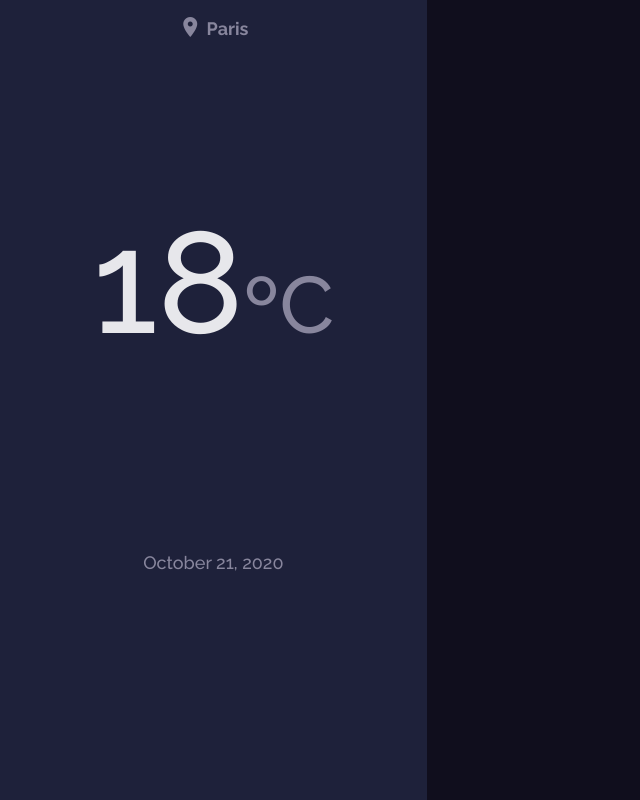
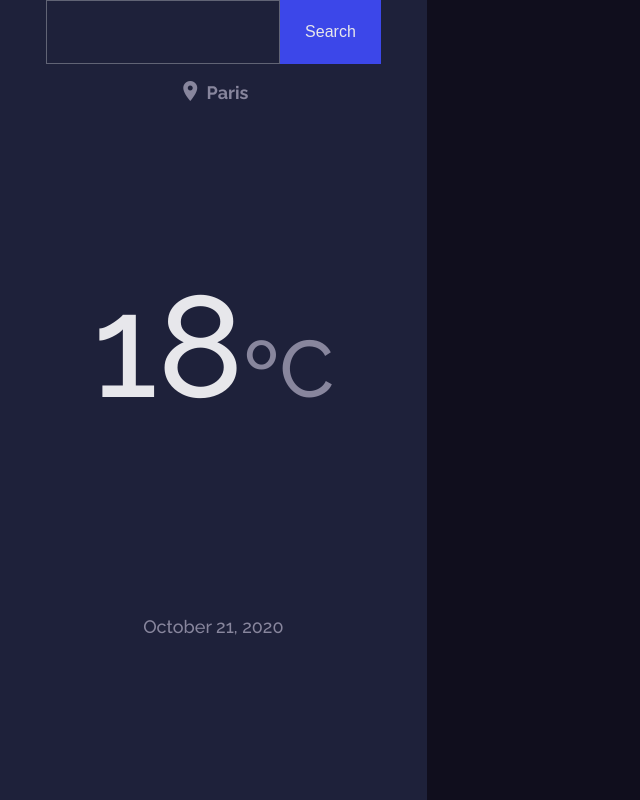
Before and after one commit to younessbennaj/weather-app-v1, a Vue app: page / in a window 1280 px wide. Shown: the whole page, without its empty margins (0-640 px from the left). Built offline with nearby package versions, Linux system fonts and the light colour scheme.

Commit message:
Add a refreshCurrentWeather method to the component, to assign the temperature data with a random value

```diff
--- a/src/app.vue
+++ b/src/app.vue
@@ -1,7 +1,17 @@
 <template>
   <div class="container">
     <section class="sidebar">
-      <h2 class="sidebar__location"><i class="material-icons icon">location_on</i> {{town}}</h2>
+      <form class="form">
+        <select v-model="location" class="form__select" name="location" id="location">
+          <!-- <option value="nice">Nice</option>
+          <option value="lyon">Lyon</option>
+          <option value="paris">Paris</option> -->
+          <option v-for="city in cities" :key="city" value="nice">{{city}}</option>
+        </select>
+        <!-- <input class="form__input" type="text" placeholder="search location"> -->
+        <input class="form__button" type="submit" value="Search" v-on:click="refreshCurrentWeather">
+      </form>
+      <h2 class="sidebar__location"><i class="material-icons icon">location_on</i> <span class="sidebar__location-text">{{location}}</span></h2>
       <p class="sidebar__temp">{{temp}}<span class="sidebar__temp--celcius">ºC</span></p>
       <p class="sidebar__date">{{dateString}}</p>
     </section>
@@ -70,12 +80,19 @@ dateString = dateString.locale("fr").format("LL");
 
 const temp = kelvinToCelcius(data.main.temp);
 
+const cities = ["Nice", "Lyon", "Paris"];
+
 export default {
   data() {
     return {
+      location: "paris",
       temp,
       dateString,
-      town
+      cities,
+      refreshCurrentWeather: e => {
+        e.preventDefault();
+        this.temp = Math.floor(Math.random() * 40);
+      }
     };
   }
 };
@@ -102,6 +119,40 @@ $grey: #e7e7eb;
   background: #100e1d;
 }
 
+.form {
+  width: 100%;
+  display: flex;
+  justify-content: flex-start;
+
+  &__select {
+    display: inline-block;
+    width: 70%;
+    height: 64px;
+    border: 1px solid #616475;
+    padding-left: 12px;
+    font-size: 16px;
+    background: #1e213a;
+    color: $grey;
+    appearance: none;
+    -moz-appearance: none;
+    -webkit-appearance: none;
+
+    option {
+      height: 64px;
+    }
+  }
+
+  &__button {
+    height: 64px;
+    width: 30%;
+    font-size: 16px;
+    background-color: #3c47e9;
+    border: 1px solid #3c47e9;
+    color: $grey;
+    cursor: pointer;
+  }
+}
+
 .sidebar {
   grid-column-start: 1;
   grid-column-end: 5;
@@ -109,12 +160,17 @@ $grey: #e7e7eb;
   align-items: center;
   /* justify-content: space-around; */
   flex-direction: column;
+  padding: 0 46px;
 
   &__location {
     font-weight: 600;
     font-size: 18px;
     line-height: 21px;
     color: $light-grey;
+
+    &-text {
+      text-transform: capitalize;
+    }
 
     i {
       vertical-align: bottom;
```
